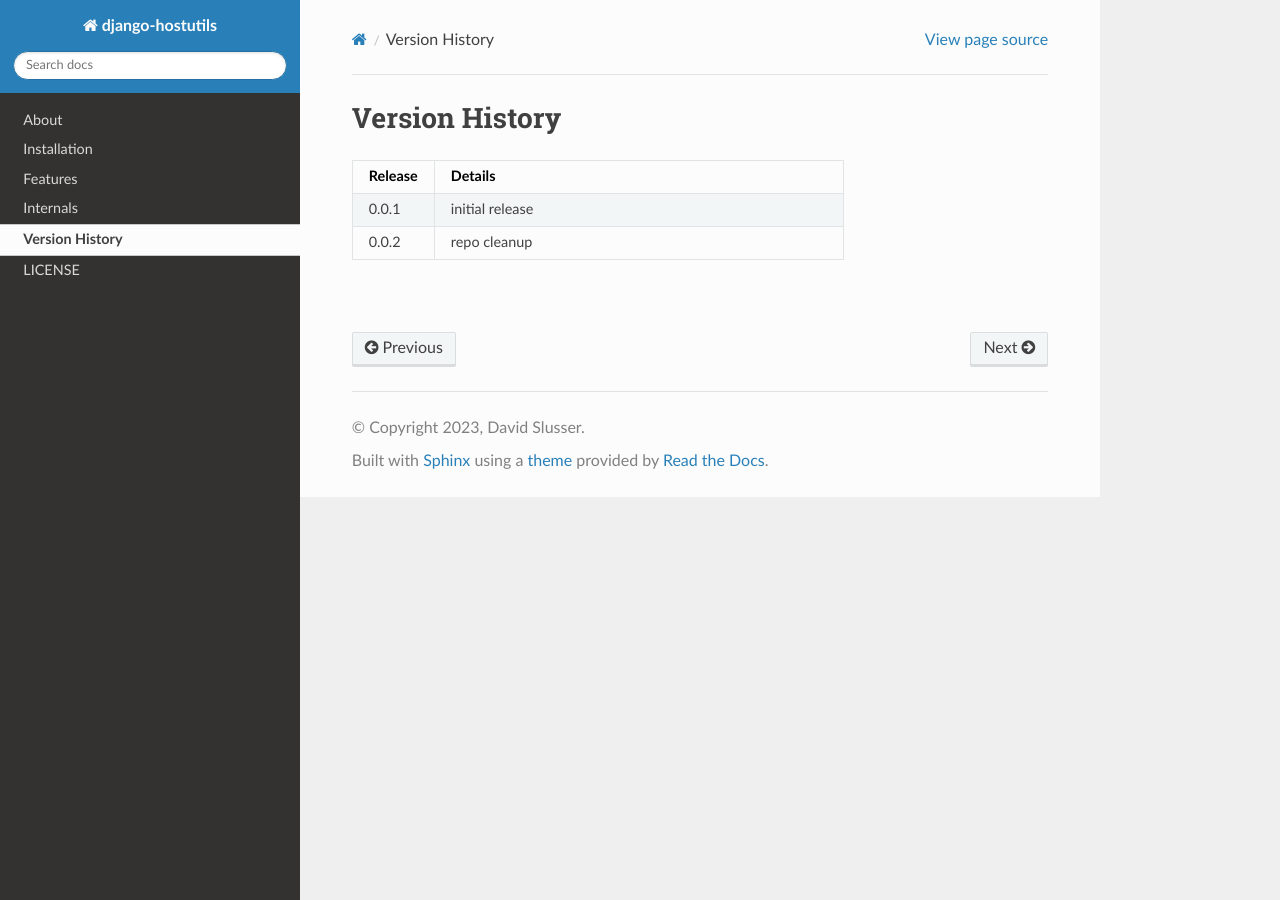
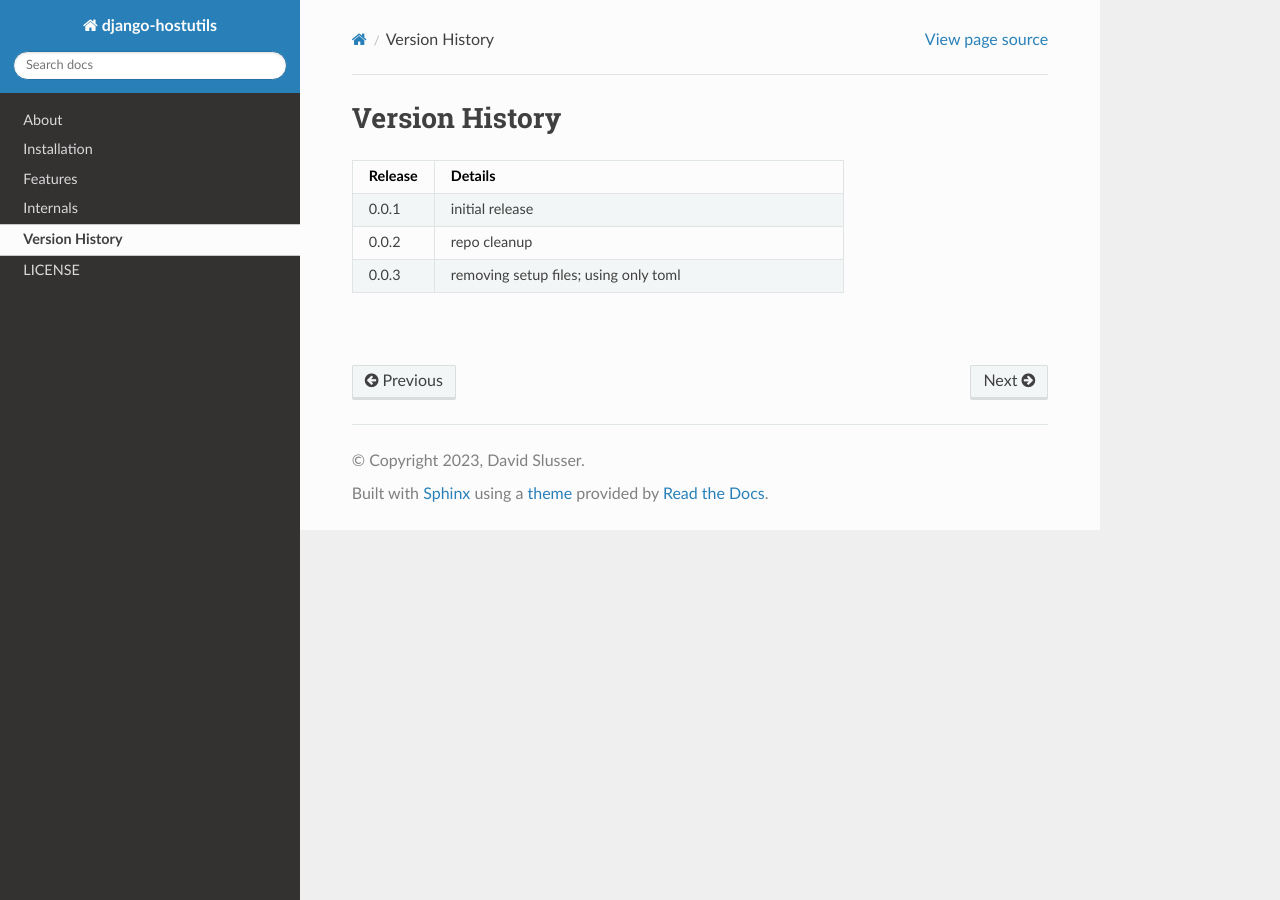
Before and after one commit to djangoaddicts/django-hostutils, a Sphinx documentation site: the page built from docs/source/version_history.rst, in a window 1280 px wide. Built offline with Sphinx 7.4.7 and the Read the Docs theme 2.0.0, drawn with Linux system fonts in a browser that asks for light colours.

Commit message:
adding entry to version history

```diff
--- a/docs/source/version_history.rst
+++ b/docs/source/version_history.rst
@@ -10,5 +10,6 @@ Version History
 
    "0.0.1", "initial release"
    "0.0.2", "repo cleanup"
+   "0.0.3", "removing setup files; using only toml"
 
 |
```
